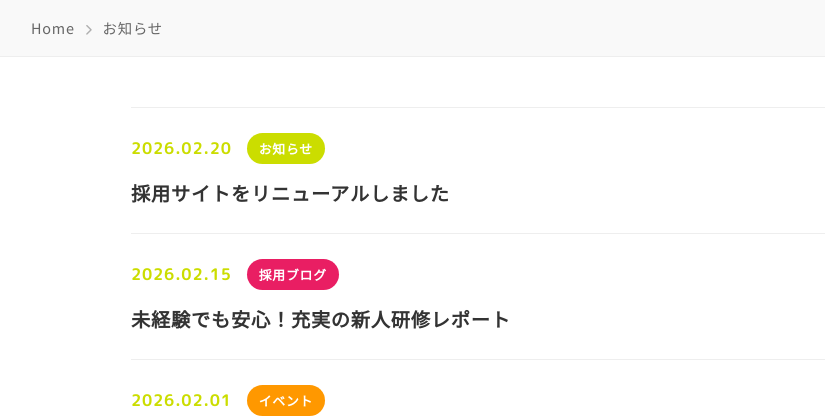
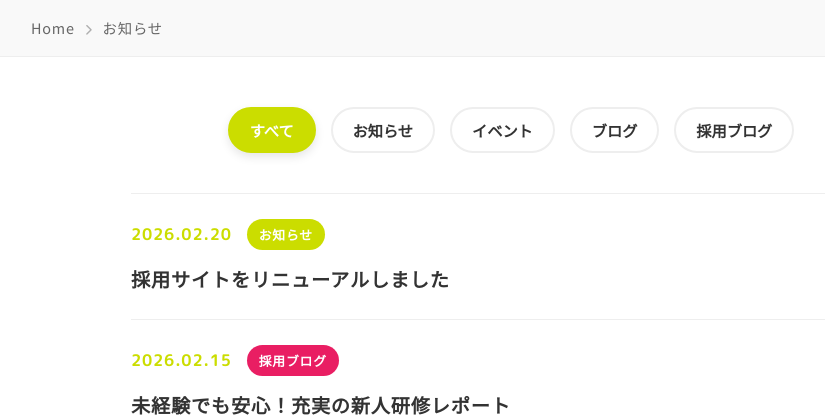
Before and after one commit to kurashn/mew-seed, a PHP site: page /news.html in a window 1280 px wide. Shown: the part 340-760 px from the top of the page, without its empty margins (129-954 px from the left). Run offline with PHP 8.4, Linux system fonts and the light colour scheme.

Commit message:
feat: add category filter for blogs, update recruit cards to be clickable

```diff
--- a/news.html
+++ b/news.html
@@ -68,6 +68,15 @@
 
         <section class="section news-archive-section">
             <div class="container container-narrow">
+
+                <!-- Category Filter UI -->
+                <div class="category-filters">
+                    <button class="filter-btn active" data-category="all">すべて</button>
+                    <button class="filter-btn" data-category="cat-info">お知らせ</button>
+                    <button class="filter-btn" data-category="cat-event">イベント</button>
+                    <button class="filter-btn" data-category="cat-blog">ブログ</button>
+                    <button class="filter-btn" data-category="cat-recruit">採用ブログ</button>
+                </div>
 
                 <!-- WP: Archive Loop Start -->
                 <ul class="news-list archive-list">
--- a/script.js
+++ b/script.js
@@ -16,4 +16,34 @@ document.addEventListener('DOMContentLoaded', () => {
             });
         });
     }
+
+    // Category Filtering
+    const filterBtns = document.querySelectorAll('.filter-btn');
+    const newsItems = document.querySelectorAll('.news-list li');
+
+    if (filterBtns.length > 0 && newsItems.length > 0) {
+        filterBtns.forEach(btn => {
+            btn.addEventListener('click', () => {
+                // Update active button state
+                filterBtns.forEach(b => b.classList.remove('active'));
+                btn.classList.add('active');
+
+                const targetCategory = btn.getAttribute('data-category');
+
+                newsItems.forEach(item => {
+                    if (targetCategory === 'all') {
+                        item.style.display = 'flex'; // Reset to default display (assuming flex or block)
+                    } else {
+                        // Check if this item contains the target category class
+                        const categorySpan = item.querySelector('.' + targetCategory);
+                        if (categorySpan) {
+                            item.style.display = 'flex';
+                        } else {
+                            item.style.display = 'none';
+                        }
+                    }
+                });
+            });
+        });
+    }
 });
--- a/style.css
+++ b/style.css
@@ -3040,6 +3040,39 @@ span.wpcf7-not-valid-tip {
     /* Pink Red for recruit */
 }
 
+/* Category Filters */
+.category-filters {
+    display: flex;
+    flex-wrap: wrap;
+    justify-content: center;
+    gap: 15px;
+    margin-bottom: 40px;
+}
+
+.filter-btn {
+    background-color: white;
+    color: var(--color-text);
+    border: 2px solid #eee;
+    padding: 10px 20px;
+    border-radius: 30px;
+    font-size: 0.95rem;
+    font-weight: bold;
+    cursor: pointer;
+    transition: all 0.3s ease;
+}
+
+.filter-btn:hover {
+    border-color: var(--color-primary);
+    color: var(--color-primary);
+}
+
+.filter-btn.active {
+    background-color: var(--color-primary);
+    color: white;
+    border-color: var(--color-primary);
+    box-shadow: 0 4px 10px rgba(0, 0, 0, 0.1);
+}
+
 .pagination {
     display: flex;
     justify-content: center;
```
Also changed, not shown: recruit.html (+12 -6 lines).
